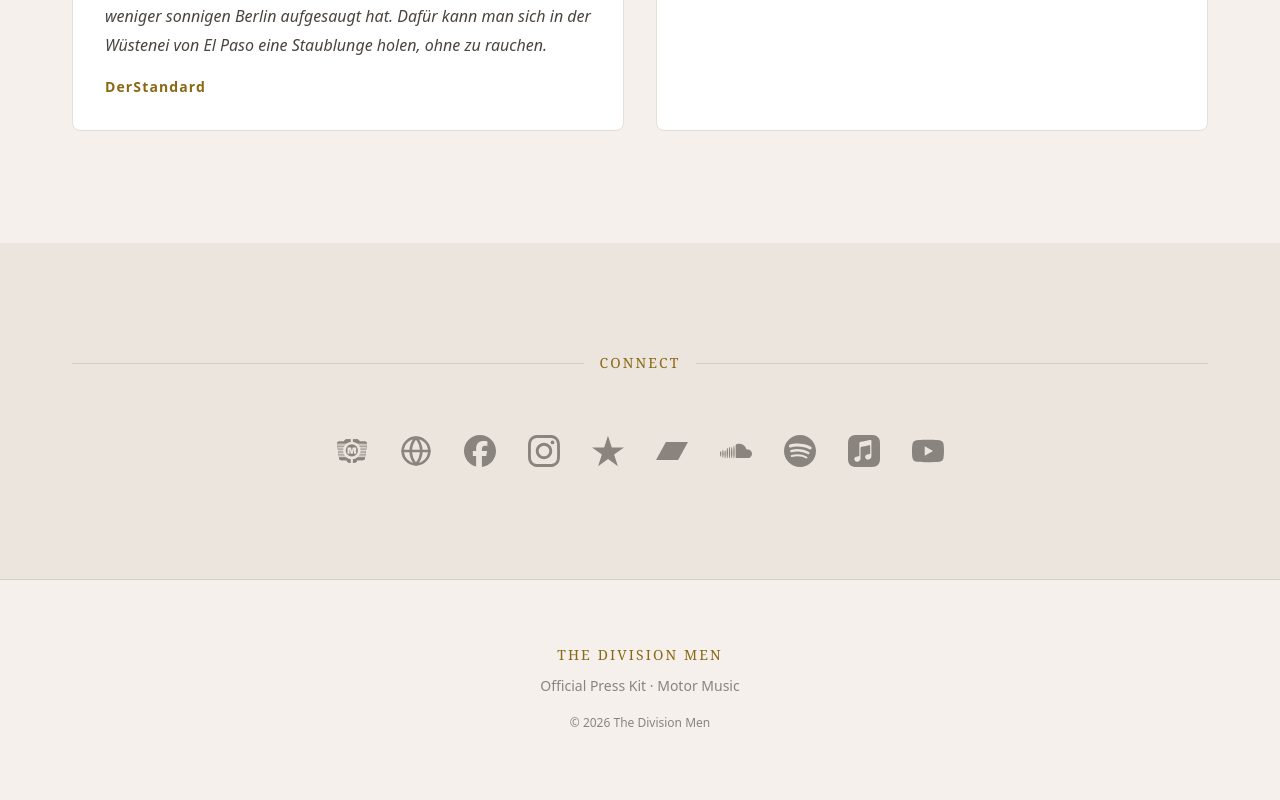
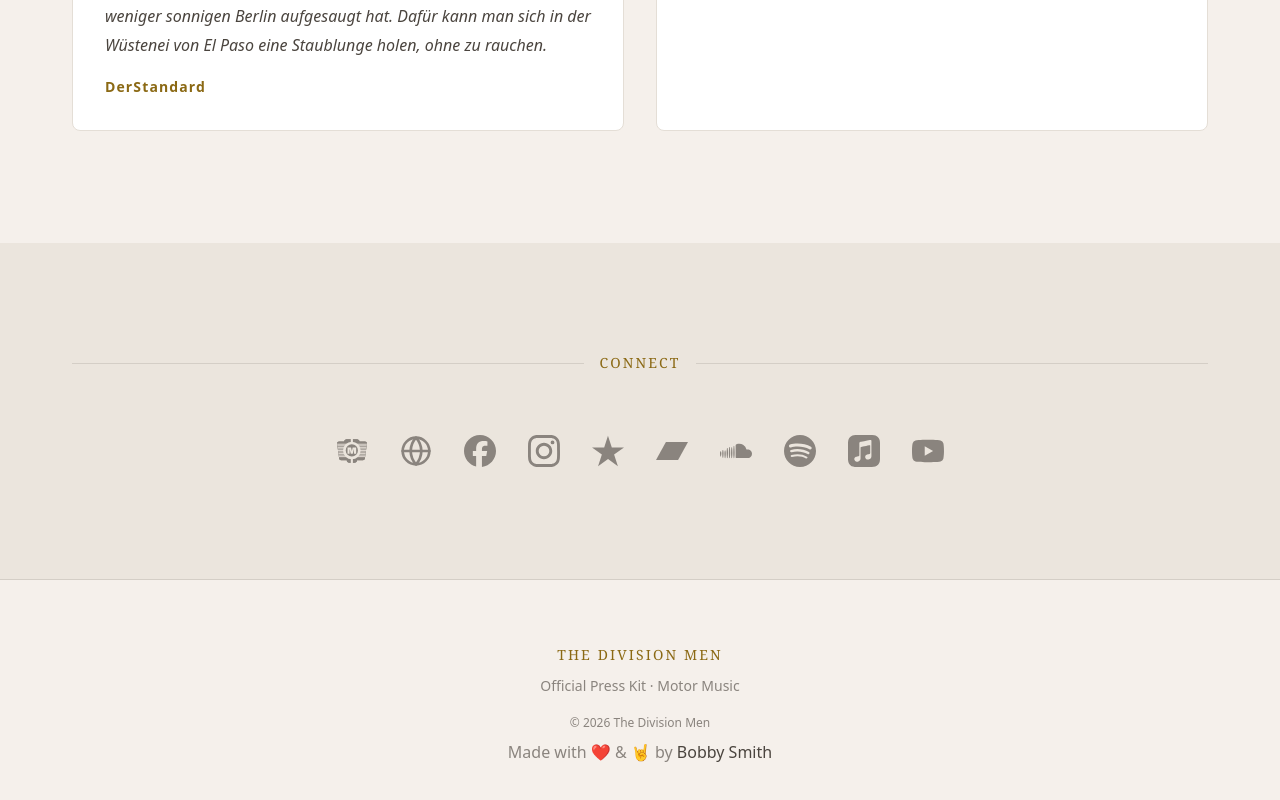
Before and after one commit to bobbysmith/divisionmenband, a React (Vite) app: page / in a window 1280 px wide. Shown: the part 11058-11858 px from the top of the page. Built offline with nearby package versions, Linux system fonts and the light colour scheme.

Commit message:
look ma i made the footer

```diff
--- a/src/components/Footer/Footer.module.css
+++ b/src/components/Footer/Footer.module.css
@@ -29,3 +29,18 @@
   color: var(--color-text-muted);
   margin-top: var(--space-sm);
 }
+
+.credit {
+  font-size: var(--text-md);
+  color: var(--color-text-muted);
+}
+
+.credit a {
+  color: var(--color-text-secondary);
+  text-decoration: none;
+  transition: color var(--transition-fast);
+}
+
+.credit a:hover {
+  color: var(--color-accent);
+}
--- a/src/components/Footer/Footer.tsx
+++ b/src/components/Footer/Footer.tsx
@@ -13,6 +13,10 @@ export default function Footer() {
           {t('footer.pressKit')} &middot; {t('hero.label')}
         </p>
         <p className={styles.copyright}>&copy; {year} The Division Men</p>
+        <p className={styles.credit}>
+          Made with ❤️ &amp; 🤘 by{' '}
+          <a href='mailto:robttsmith@proton.me?subject="Hey!%20👋'>Bobby Smith</a>
+        </p>
       </div>
     </footer>
   );
```
